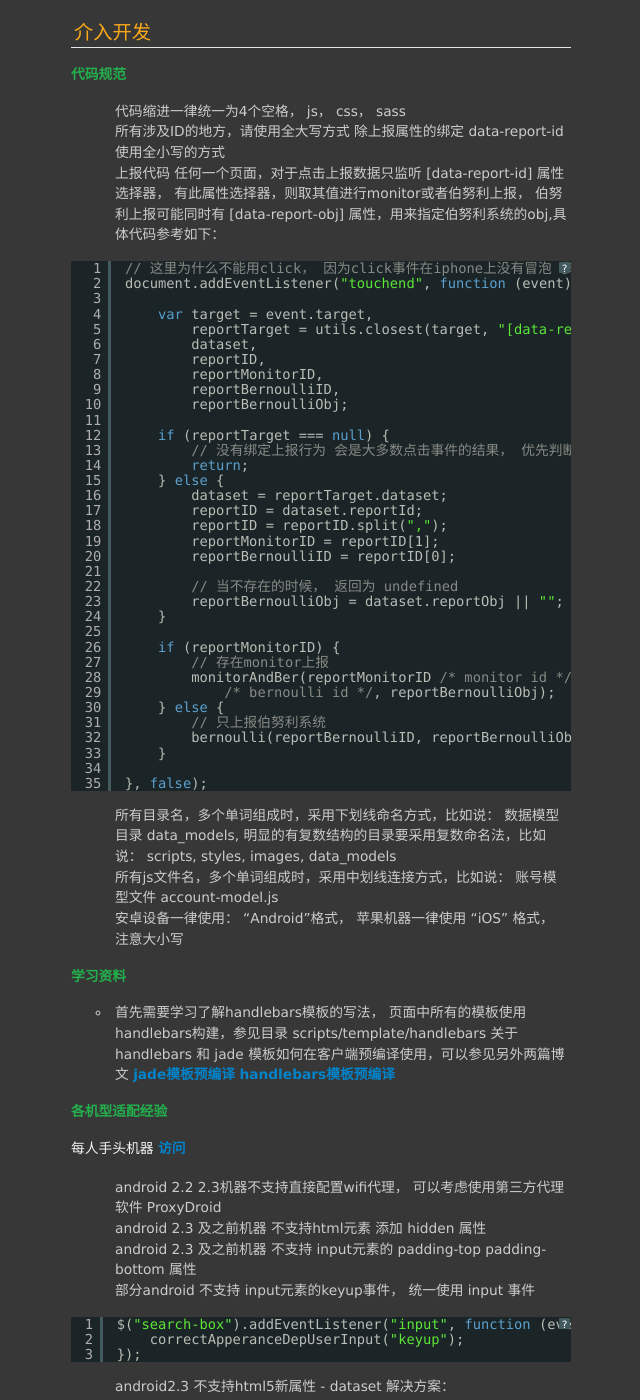
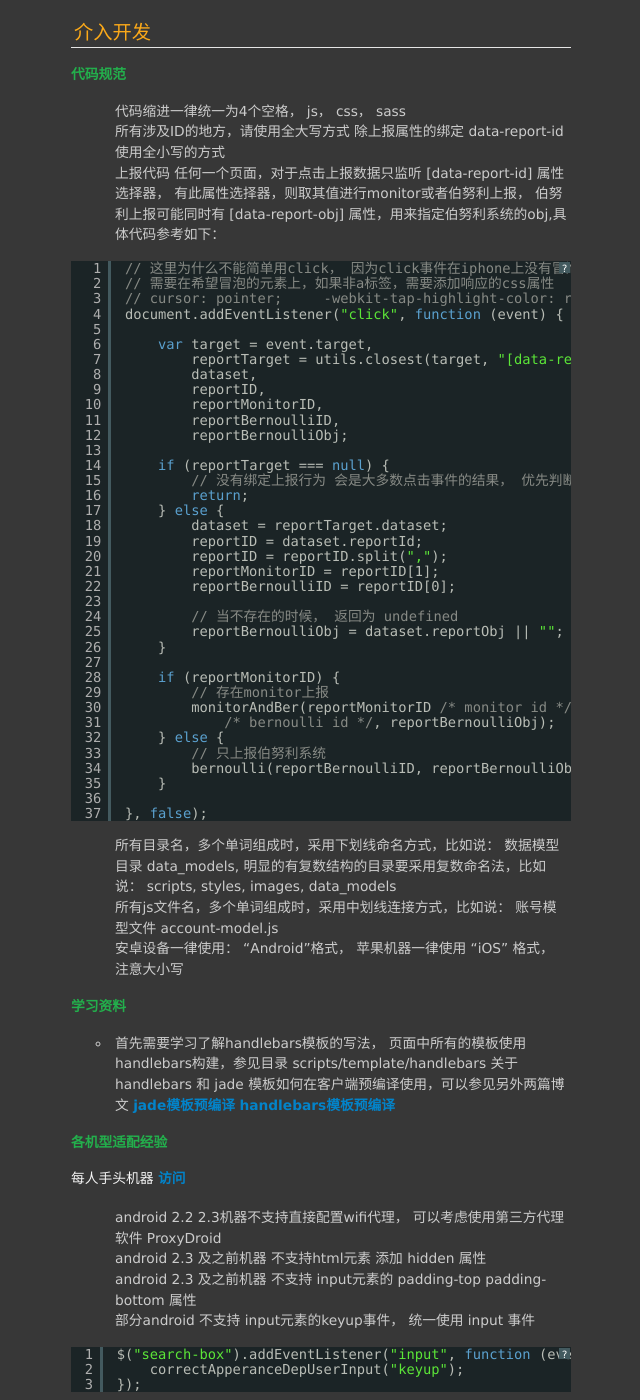
Before and after one commit to materliu/materliu.github.io, a Jekyll site: the page built from all/tencent/_posts/2014-03-12-手Q查找README.md, in a window 1280 px wide and 1400 px high, scrolled down 2765 px. Shown: the whole window, without its empty margins (234-874 px from the left). Built offline with Jekyll 4.4.1, drawn with Linux system fonts in a browser that asks for light colours; Markdown is read by kramdown in place of the engine named in the settings; some of the changed text lies outside the part shown.

Commit message:
change ios addEventListener("click", function...); bug !

```diff
--- a/all/tencent/_posts/2014-03-12-手Q查找README.md
+++ b/all/tencent/_posts/2014-03-12-手Q查找README.md
@@ -112,8 +112,10 @@ http://ars.isd.com/
 
 <pre class="brush: js">
 
-   // 这里为什么不能用click， 因为click事件在iphone上没有冒泡 参见注意点事项
-   document.addEventListener("touchend", function (event) {
+   // 这里为什么不能简单用click， 因为click事件在iphone上没有冒泡 参见注意点事项
+   // 需要在希望冒泡的元素上，如果非a标签，需要添加响应的css属性
+   // cursor: pointer;     -webkit-tap-highlight-color: rgba(0, 0, 0, 0);
+   document.addEventListener("click", function (event) {
 
        var target = event.target,
            reportTarget = utils.closest(target, "[data-report-id]"),
@@ -272,7 +274,7 @@ Gruntfile-2014-03-18.js 主项目去掉search页面， grunt对search页面的
 
 * 圆角规范稍后我会更新上规范网站  现在是这样   128px以上 圆角大小12px     100px图标圆角大小10px  99px-60px图标 圆角大小6px  小于60px图标圆角4px
 
-* [iphone上的click事件没有冒泡](http://www.quirksmode.org/blog/archives/2010/09/click_event_del.html)
+* [iphone上的click事件没有冒泡](http://www.quirksmode.org/blog/archives/2010/09/click_event_del.html) [stackoverflow上关于此问题的讨论](http://stackoverflow.com/questions/3705937/document-click-not-working-correctly-on-iphone-jquery)
 
 
 ## 历来需求单地址
```
Also changed, not shown: all/tencent/_posts/2014-03-19-手Q群查找README.md (+4 -2 lines).
